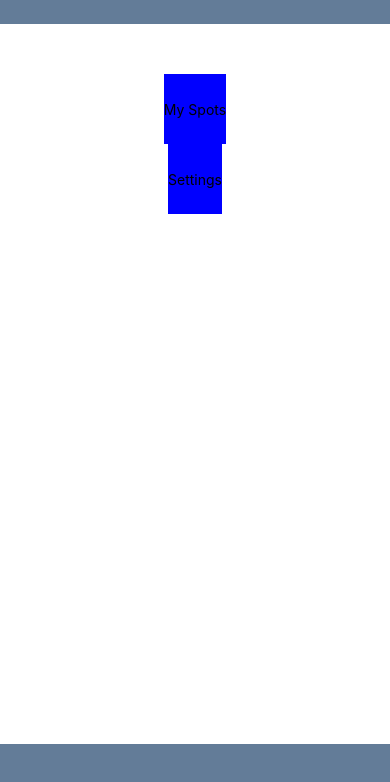
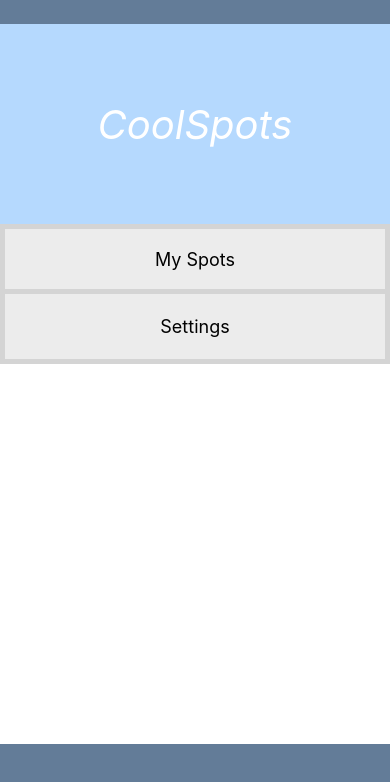
Before and after one commit to OkayNiceBrian/coolspots, a React Native app: screen / in a window 390 px wide. Shown: the top 782 px of the page. Built offline with nearby package versions, Linux system fonts and the light colour scheme; some icons are missing.

Commit message:
Successfully styled the HomeScreen

```diff
--- a/app/screens/HomeScreen.js
+++ b/app/screens/HomeScreen.js
@@ -7,16 +7,25 @@ function HomeScreen(props) {
     return (
         <View style={styles.container}>
             <TopBar />
+            <View style={styles.brand}>
+                <Text style={styles.brandText}>CoolSpots</Text>
+            </View>
             <View style={styles.content}>
                 <View style={styles.menu}>
-                    <TouchableHighlight onPress={() => onPressMySpots()}>
-                        <View style={styles.menuOption}>
+                    <TouchableHighlight
+                        style={{width: '100%'}}
+                        onPress={() => onPressMySpots()}
+                    >
+                        <View style={[styles.menuOption, {borderTopWidth: 5}]}>
                             <Text style={styles.menuText}>My Spots</Text>
                         </View>
                     </TouchableHighlight>
-                    <TouchableHighlight onPress={() => onPressSettings()}>
+                    <TouchableHighlight
+                        style={{width: '100%'}}
+                        onPress={() => onPressSettings()}
+                    >
                         <View style={styles.menuOption}>
-                            <Text>Settings</Text>
+                            <Text style={styles.menuText}>Settings</Text>
                         </View>
                     </TouchableHighlight>
                 </View>
@@ -35,6 +44,18 @@ function onPressSettings() {
 }
 
 const styles = StyleSheet.create({
+    brand: {
+        width: '100%',
+        height: 200,
+        backgroundColor: '#b5d9fe',
+        justifyContent: 'center',
+        alignItems: 'center',
+    },
+    brandText: {
+        color: '#fff',
+        fontSize: 40,
+        fontStyle: 'italic',
+    },
     container: {
         flex: 1,
         backgroundColor: '#fff',
@@ -51,7 +72,6 @@ const styles = StyleSheet.create({
     menu: {
         flex: 1,
         width: '100%',
-        padding: 50,
         justifyContent: 'flex-start',
         alignItems: 'center',
     },
@@ -60,10 +80,14 @@ const styles = StyleSheet.create({
         height: 70,
         justifyContent: 'center',
         alignItems: 'center',
-        backgroundColor: 'blue',
+        backgroundColor: '#ececec',
+        borderWidth: 5,
+        borderTopWidth: 0,
+        borderColor: '#d4d4d4',
     },
     menuText: {
         color: '#000',
+        fontSize: 18,
     },
 })
 
```
